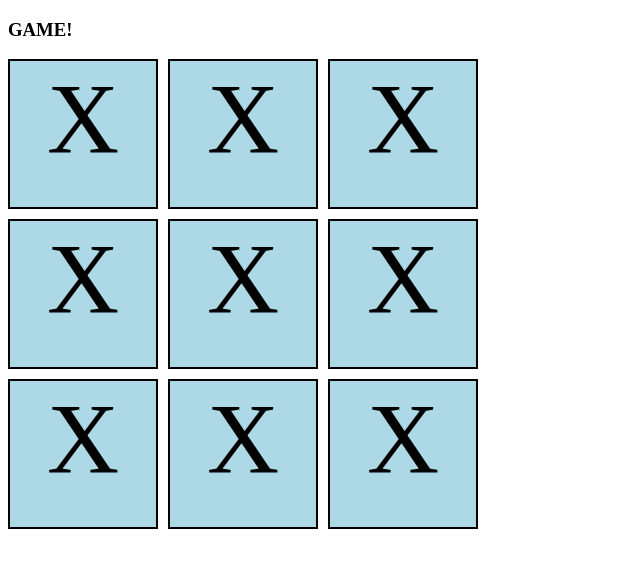
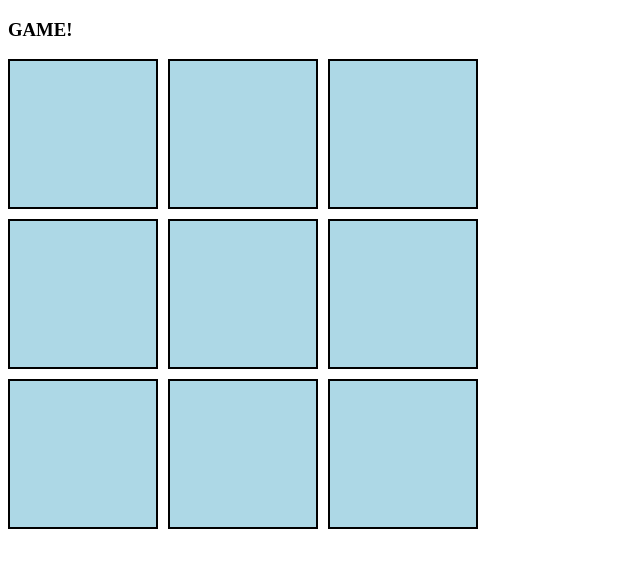
Before and after one commit to ThomasZoeter/Angular-TicTacToe, an Angular app: page / in a window 1280 px wide. Shown: the top 568 px of the page, without its empty margins (0-640 px from the left). Built offline with nearby package versions, Linux system fonts and the light colour scheme.

Commit message:
Fill current player in field

```diff
--- a/src/main.ts
+++ b/src/main.ts
@@ -61,7 +61,7 @@ export class ClickDirective {
       <div #divs class="playfield">
           @for (item of items;track item) {
               <div [id]="'div-' + item" class="field" [class.selectedField]="item === clickedField" [style.background-color]="listOfFieldsThatHaveBeenClicked[item] ? 'gray':'lightblue'"
-                   (click)="fieldClicked(item)">{{ currentPlayer }}
+                   (click)="fieldClicked(item)">{{ chosen }}
               </div>
           }
       </div>
@@ -76,6 +76,7 @@ export class App {
   public listOfFieldsThatHaveBeenClicked=new Array<boolean>(10);
   clicked = 'X'
   currentPlayer = 'X'
+  chosen = ''
   opponent = this.currentPlayer == 'X' ? 'O' : 'X'
   color = 'lightblue'
   clickedField?: number
@@ -83,6 +84,7 @@ export class App {
   fieldClicked(index: number) {
     this.clickedField = index
     this.listOfFieldsThatHaveBeenClicked[index] = true;
+    this.chosen = this.currentPlayer
   }
 }
 
```
